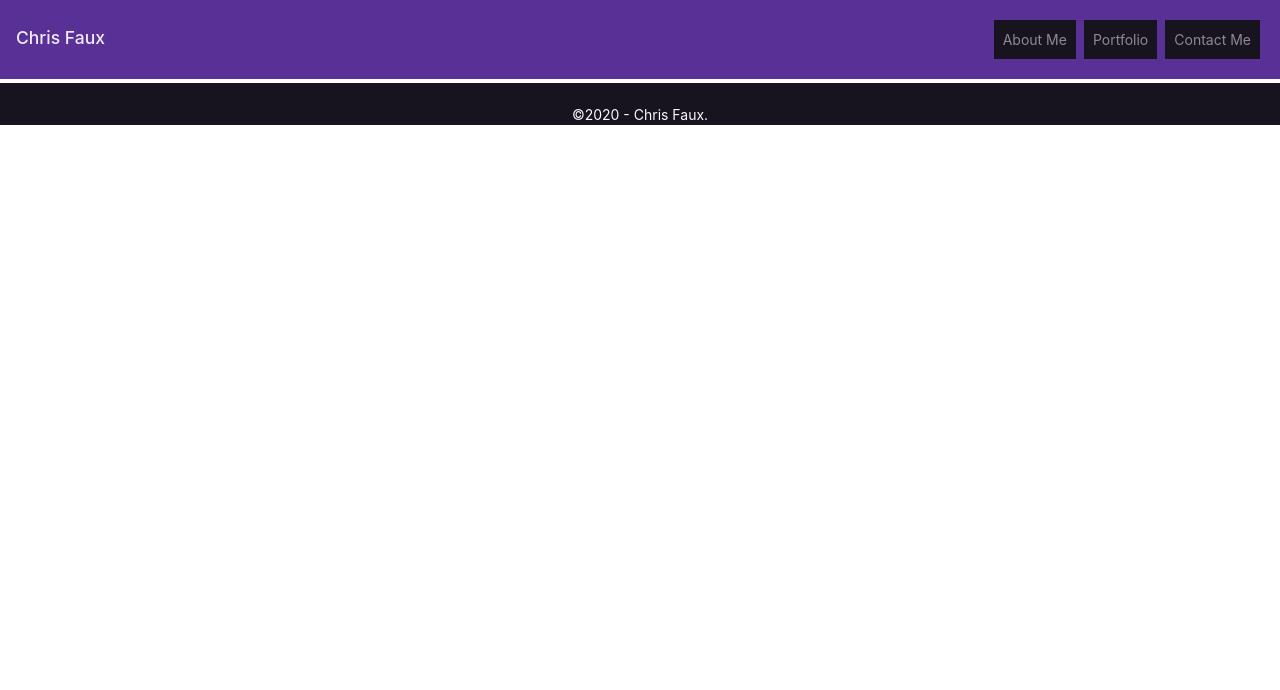
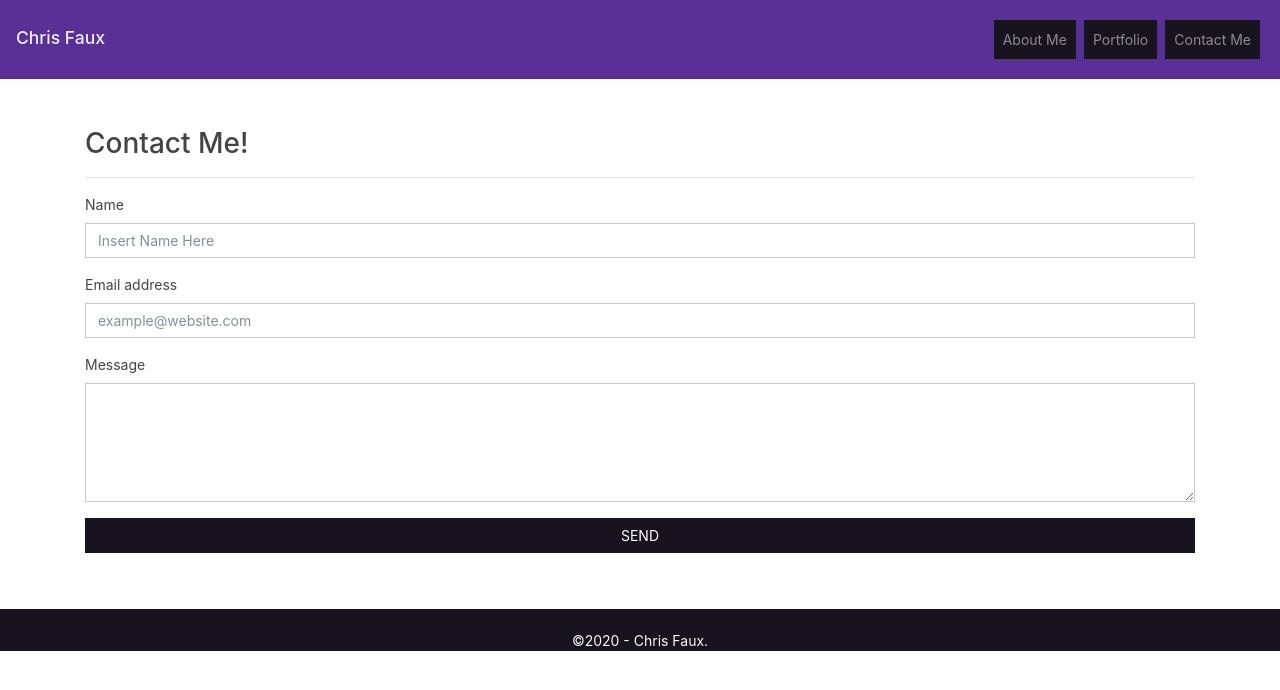
Before and after one commit to chrisfaux95/react_portfolio, a React (Create React App) app: page /contact in a window 1280 px wide. Shown: the top 690 px of the page. Built offline with nearby package versions, Linux system fonts and the light colour scheme.

Commit message:
added contact form

```diff
--- a/src/pages/Contact.js
+++ b/src/pages/Contact.js
@@ -2,6 +2,28 @@
 
 export default function Contact() {
     return (
-        <div></div>
+        <div className="container mx-auto my-5 rounded">
+            <h2>Contact Me!</h2>
+            <hr />
+            <form className="pb-2">
+                <div className="form-group">
+                    <label for="inputName1">Name</label>
+                    <input type="name" className="form-control" id="inputName1" aria-describedby="nameHelp"
+                        placeholder="Insert Name Here" />
+                </div>
+                <div className="form-group">
+                    <label for="inputEmail1">Email address</label>
+                    <input type="email" className="form-control" id="inputEmail1" aria-describedby="emailHelp"
+                        placeholder="example@website.com" />
+                </div>
+                <div className="form-group">
+                    <label for="inputTextarea1">Message</label>
+                    <textarea className="form-control" id="exampleFormControlTextarea1" rows="5"></textarea>
+                </div>
+                <div className="">
+                    <div className="btn btn-dark btn-block">SEND</div>
+                </div>
+            </form>
+        </div>
     )
 }
```
